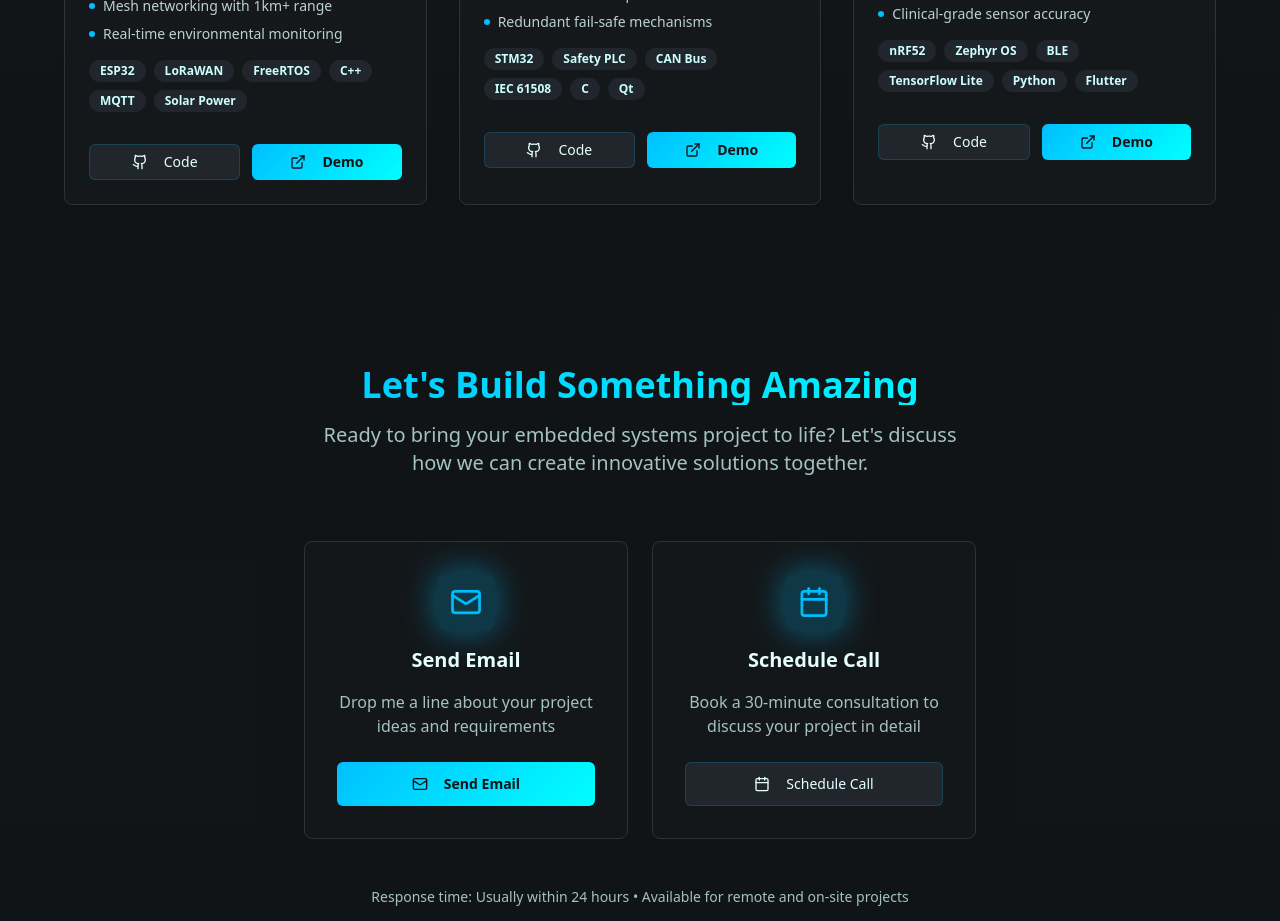
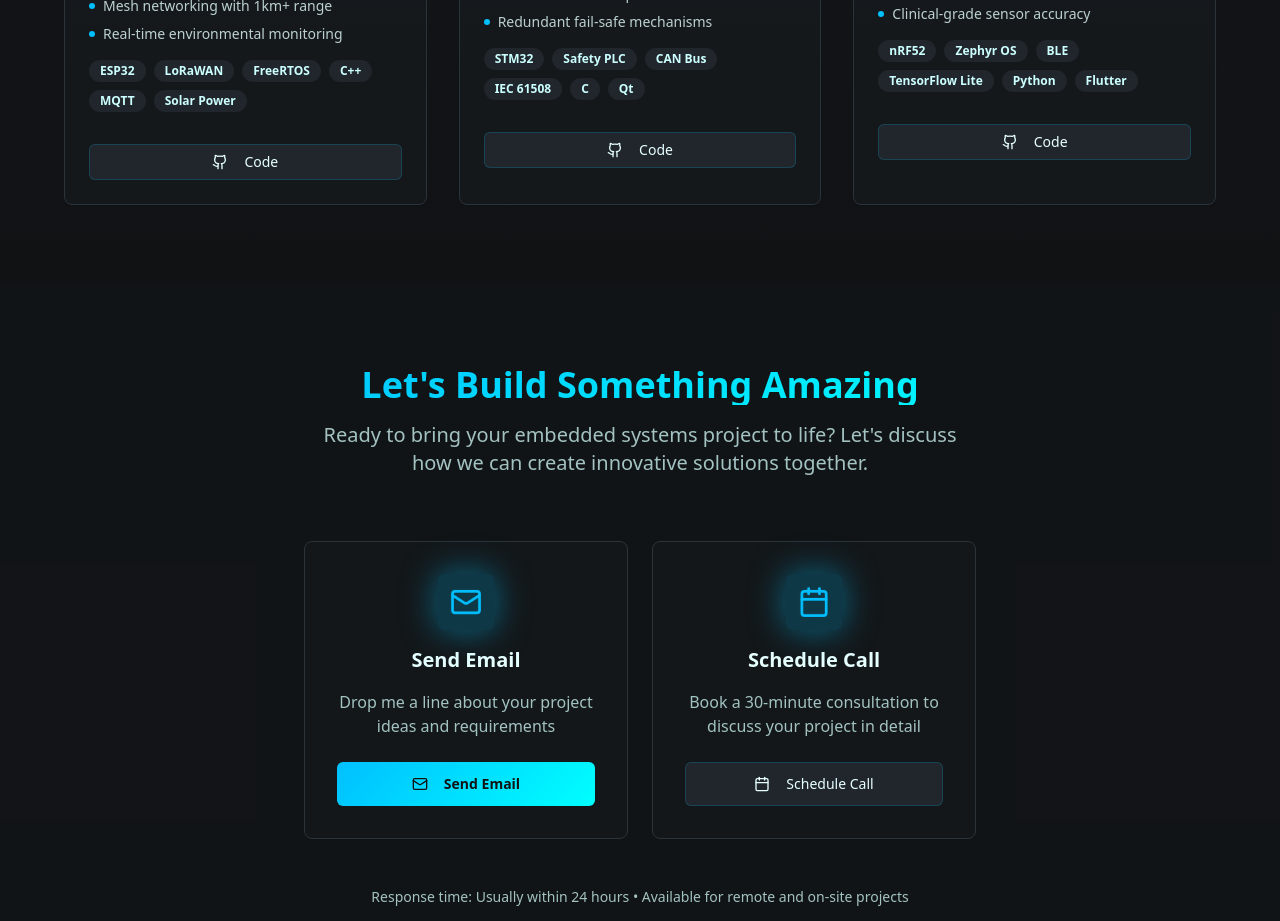
Before and after one commit to nikita-sinhaa/Portfolio1, a React (Vite) app: page / in a window 1280 px wide. Shown: the part 6040-6961 px from the top of the page. Built offline with nearby package versions, Linux system fonts and the light colour scheme.

Commit message:
Update Projects.tsx

```diff
--- a/src/components/Projects.tsx
+++ b/src/components/Projects.tsx
@@ -109,10 +109,7 @@ const Projects = () => {
                     <Github className="mr-2 h-4 w-4" />
                     Code
                   </Button>
-                  <Button variant="glow" size="sm" className="flex-1 hover-scale">
-                    <ExternalLink className="mr-2 h-4 w-4" />
-                    Demo
-                  </Button>
+
                 </div>
               </CardContent>
             </Card>
```
